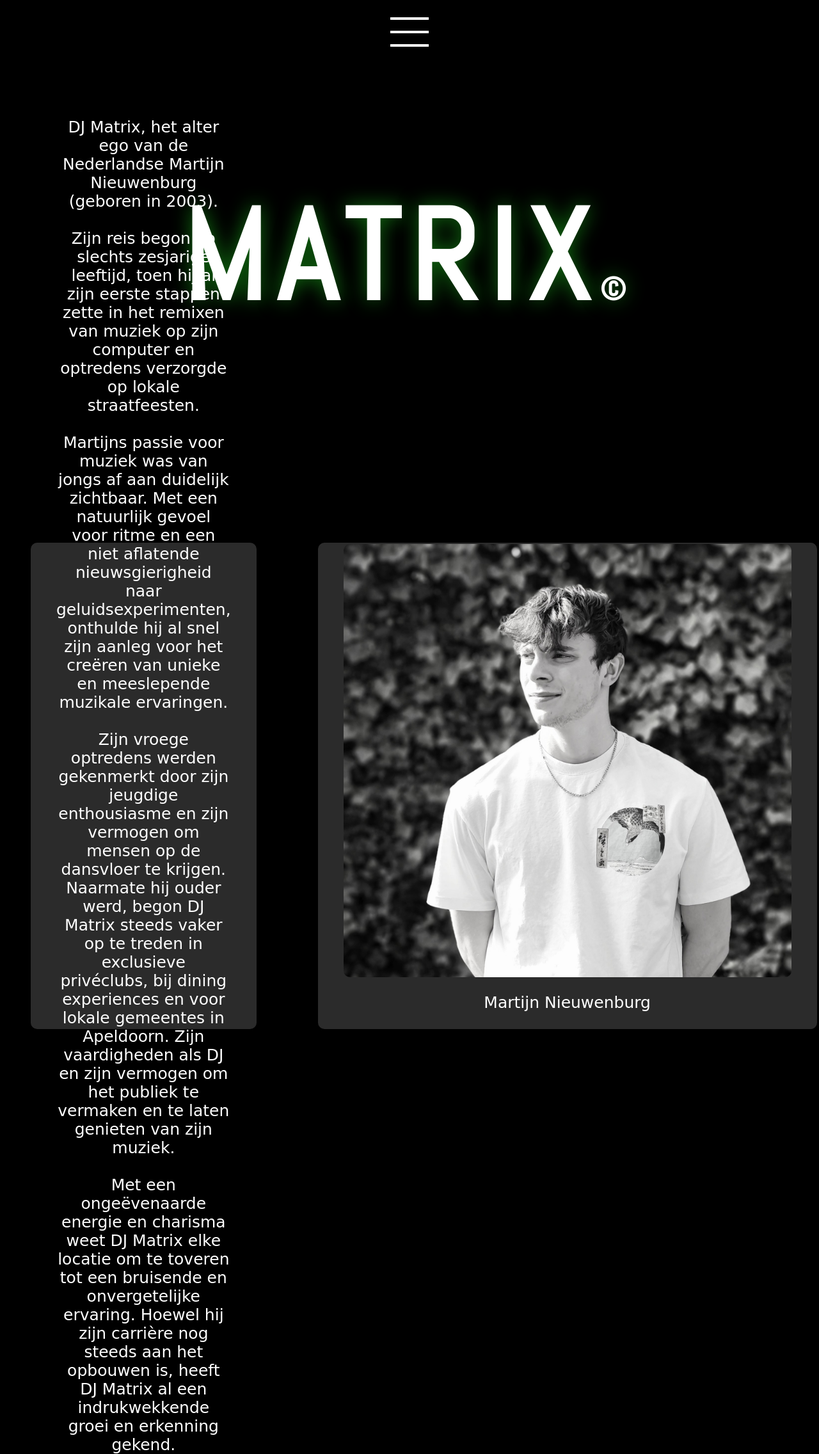
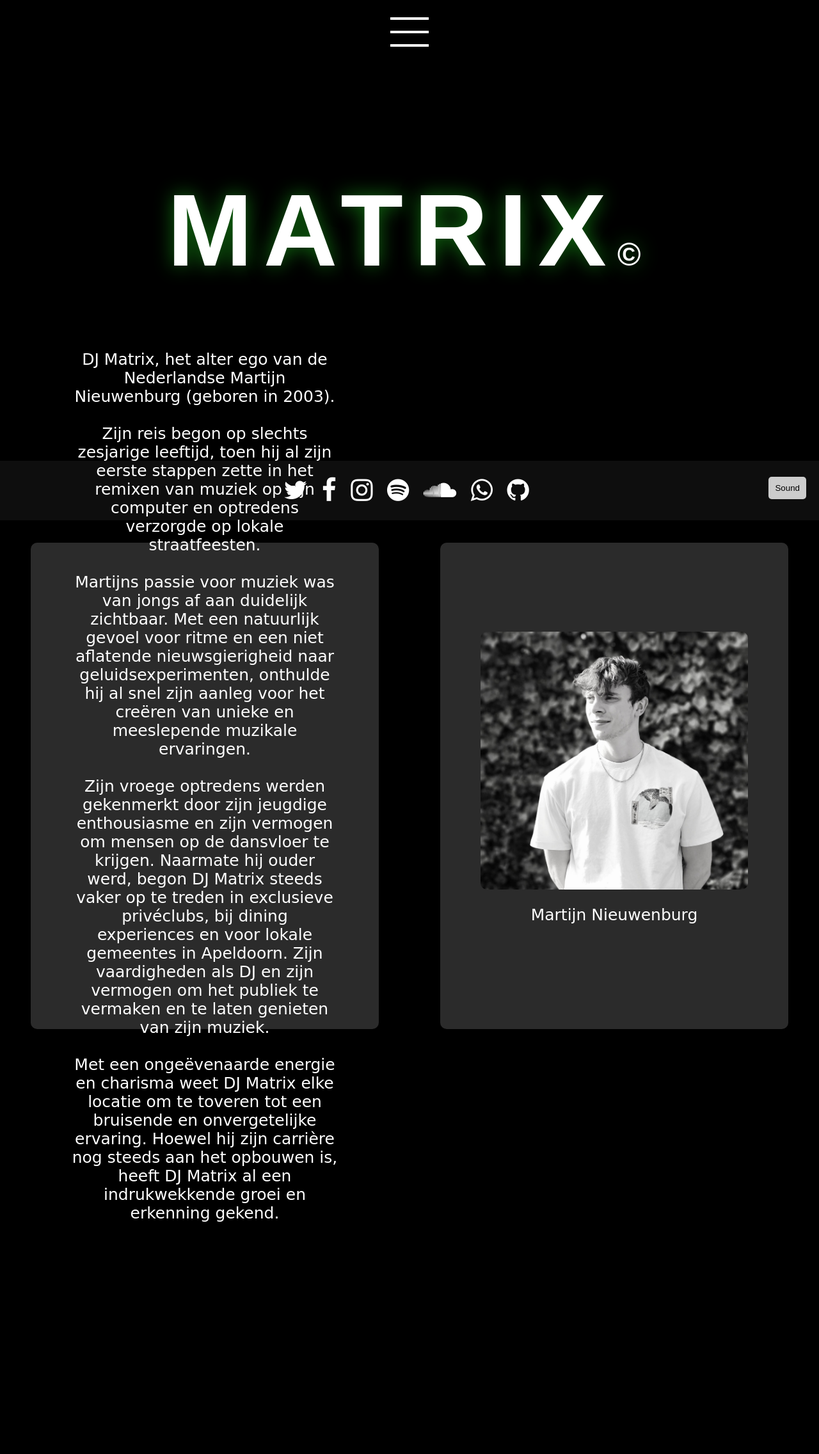
Before and after one commit to MartijnNi/Martix, a PHP site: page / in a window 1280 px wide. Shown: the whole page at 64% size. After the commit the page ends 1909 px from the top, so only its background shows below. Run offline with PHP 8.4, Linux system fonts and the light colour scheme; some libraries are stand-ins or nearby versions; some web fonts are replaced.

Commit message:
update 0.4
Socials had been added on the home screen

```diff
--- a/Matrix/about/about.php
+++ b/Matrix/about/about.php
@@ -16,7 +16,7 @@
     <div id="particles-js"></div>
     <div class="screen1Container">
         <div class="titelContainer">
-            <h1>About</h1>
+            <h1>About.</h1>
         </div>
     </div>
     <div class="screen2Container">
--- a/Matrix/index.css
+++ b/Matrix/index.css
@@ -1,5 +1,7 @@
 @import url("https://fonts.googleapis.com/css2?family=Bruno+Ace&family=Gruppo&display=swap");
 @import url("https://fonts.googleapis.com/css2?family=Abel&display=swap");
+@import url("https://fonts.cdnfonts.com/css/matrix");
+
 html,
 body {
   height: 100%;
@@ -13,21 +15,34 @@ body {
   z-index: 2;
 }
 
+#muteButton {
+  position: fixed;
+  z-index: 3;
+  bottom: 20px;
+  right: 20px;
+  padding: 10px;
+  background-color: #ccc;
+  border: none;
+  border-radius: 5px;
+  cursor: pointer;
+}
+
 .container-content {
   display: flex;
   align-items: center; /* Center vertically */
   justify-content: center; /* Center horizontally */
-  height: 100%; /* Occupy full height of the viewport */
+  height: 90%; /* Occupy full height of the viewport */
 }
 
 .logo-container {
   z-index: 2;
   display: flex;
+  flex-direction: row;
   justify-content: center;
   height: 200px;
   align-items: center;
-  font-family: "Abel", sans-serif;
-  font-size: 100px;
+  font-family: "Matrix", sans-serif;
+  font-size: 80px;
   letter-spacing: 17px;
   text-shadow: rgba(16, 110, 16, 1) 0px 0px 30px;
   color: rgb(255, 255, 255);
@@ -35,6 +50,32 @@ body {
 
 .logo-container a {
   font-size: 50px;
+}
+
+.socialsBarontainer {
+  display: flex;
+  justify-content: center;
+  width: 100%;
+  height: 10%;
+  z-index: 2;
+}
+
+.socialsBar {
+  border: red 2px;
+  background-color: rgba(18, 18, 18, 0.791);
+  width: 100%;
+  height: 100%;
+  z-index: 2;
+}
+
+.socialsBar,
+i {
+  text-align: center;
+  color: white;
+  text-align: center;
+  letter-spacing: 10px;
+  font-size: 10px;
+  padding-top: 1%;
 }
 
 .container-down {
@@ -67,6 +108,8 @@ body {
 
 .container-left-tekst {
   text-align: center;
+  width: 90%;
+  height: auto;
 }
 
 .container-right {
@@ -81,6 +124,8 @@ body {
 
 .container-right img {
   border-radius: 10px;
-  width: 700px;
+  width: 90%;
   height: auto;
 }
+
+/* socials bar */
--- a/Matrix/index.php
+++ b/Matrix/index.php
@@ -8,17 +8,31 @@
     <link rel="stylesheet" href="navbar/navbar.css">
     <link rel="stylesheet" href="/MatrixEfx/MatrixEfx.css">
     <link rel="stylesheet" href="index.css">
+    <link rel="stylesheet" href="index2.scss">
     <link rel="shortcut icon" href="../Content/Matrix-Brackets-logo-transparant.png" type="image/x-icon">
+    <link rel="stylesheet" href="https://cdnjs.cloudflare.com/ajax/libs/font-awesome/4.7.0/css/font-awesome.min.css">
     <link href="https://fonts.googleapis.com/earlyaccess/sawarabigothic.css" rel="stylesheet" />
     <script src="https://cdnjs.cloudflare.com/ajax/libs/p5.js/0.6.0/p5.js" type="text/javascript"></script>
     <title>Matrix | Home</title>
 </head>
 
-<body>
+<body onload="init()">
     <?php include 'navbar/navbar.php'; ?>
+    <button id="muteButton" onclick="toggleMute()">Sound</button>
     <div class="container-content">
         <div class="logo-container">
             <h1> MATRIX<a>&copy;</a></h1>
+        </div>
+    </div>
+    <div class="socialsBarontainer">
+        <div class="socialsBar">
+            <a href="https://twitter.com/?lang=nl" target="_blank"><i class="fa fa-twitter fa-4x icon-3d"></i></a>
+            <a href="https://nl-nl.facebook.com/" target="_blank"><i class="fa fa-facebook fa-4x icon-3d"></i></a>
+            <a href="https://www.instagram.com/djmatrix_/" target="_blank"><i class="fa fa-instagram fa-4x icon-3d"></i></a>
+            <a href="https://open.spotify.com/playlist/5AKRuwSVSIwlPzffvK908w?si=15d677628c9f47f6" target="_blank"><i class="fa fa-spotify fa-4x icon-3d"></i></a>
+            <a href="https://on.soundcloud.com/vxjtu" target="_blank"><i class="fa fa-soundcloud fa-4x icon-3d"></i></a>
+            <a href="https://wa.me/310612732653" target="_blank"><i class="fa fa-whatsapp fa-4x icon-3d"></i></a>
+            <a href="https://github.com/MartijnNi?tab=overview&from=2023-04-01&to=2023-04-30" target="_blank"><i class="fa fa-github fa-4x icon-3d"></i></a>
         </div>
     </div>
     <div class="container-down">
```
Also changed, not shown: Matrix/MatrixEfx.js (+49 -0 lines), Matrix/about/about.css (+6 -3 lines), 1 other file.
